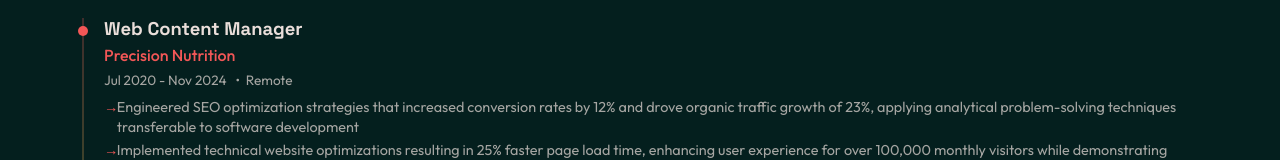
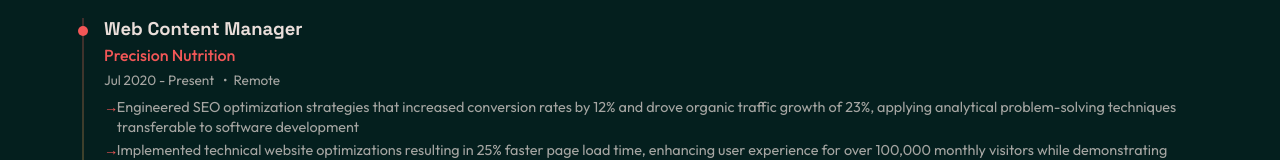
Before and after one commit to nameisbri/portfolio, a React (Vite) app: page / in a window 1280 px wide. Shown: the part 783-943 px from the top of the page. Built offline with nearby package versions, Linux system fonts and the light colour scheme.

Commit message:
update PN dates

```diff
--- a/src/components/sections/Experience.tsx
+++ b/src/components/sections/Experience.tsx
@@ -9,7 +9,7 @@ const workExperience = [
   {
     title: "Web Content Manager",
     company: "Precision Nutrition",
-    period: "Jul 2020 - Nov 2024",
+    period: "Jul 2020 - Present",
     location: "Remote",
     description: [
       "Engineered SEO optimization strategies that increased conversion rates by 12% and drove organic traffic growth of 23%, applying analytical problem-solving techniques transferable to software development",
```
